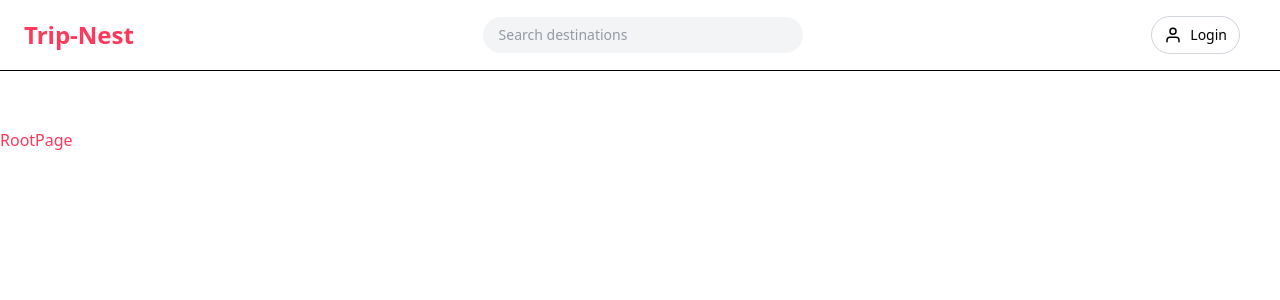
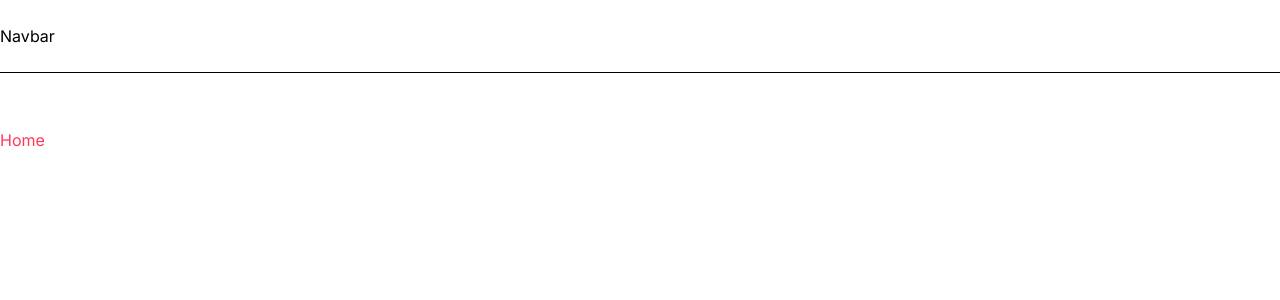
Before and after one commit to HerbertNtim/tripnestbnb, a Next.js app in the folder client/: page / in a window 1280 px wide. Shown: the top 300 px of the page. Built offline with nearby package versions, Linux system fonts and the light colour scheme.

Commit message:
implementing navbar

```diff
--- a/client/src/app/globals.css
+++ b/client/src/app/globals.css
@@ -3,4 +3,7 @@
 @theme {
   --color-airbnb: #ff385c;
   --color-airbnb-dark: #d50027;
+
+  --font-sans: 'Inter';
+  --font-heading: 'Poppins'
 }
--- a/client/src/app/layout.tsx
+++ b/client/src/app/layout.tsx
@@ -1,17 +1,18 @@
 import type { Metadata } from "next";
-import { Geist, Geist_Mono } from "next/font/google";
+import { Inter, Poppins } from "next/font/google";
 import './globals.css';
 import Navbar from "@/components/Navbar";
 
 
-const geistSans = Geist({
-  variable: "--font-geist-sans",
+const inter = Inter({
+  variable: "--font-inter",
   subsets: ["latin"],
 });
 
-const geistMono = Geist_Mono({
-  variable: "--font-geist-mono",
+const poppins = Poppins({
+  variable: "--font-poppins",
   subsets: ["latin"],
+  weight: ['400', '500', '600']
 });
 
 export const metadata: Metadata = {
@@ -27,7 +28,7 @@ export default function RootLayout({
   return (
     <html lang="en">
       <body
-        className={`${geistSans.variable} ${geistMono.variable} antialiased`}
+        className={`${inter.variable} ${poppins.variable} antialiased`}
       >
         <Navbar />
 
--- a/client/src/app/page.tsx
+++ b/client/src/app/page.tsx
@@ -1,9 +1,9 @@
 import React from 'react'
 
-const RootPage = () => {
+const Home = () => {
   return (
-    <div className='text-airbnb'>RootPage</div>
+    <div className='text-airbnb'>Home</div>
   )
 }
 
-export default RootPage
+export default Home;
--- a/client/src/components/Navbar.tsx
+++ b/client/src/components/Navbar.tsx
@@ -1,65 +1,11 @@
-"use client";
-import Link from "next/link";
-import { useState } from "react";
-import { FiMenu, FiX, FiUser } from "react-icons/fi";
+import React from 'react'
 
-const Navbar = () => {
-  const [isMenuOpen, setIsMenuOpen] = useState(false);
+function Navbar() {
+  return (
+    <nav className='w-full fixed top-0 left-0 py-6 border-b bg-white z-10'>
+      Navbar
+    </nav>
+  )
+}
 
-  return (
-    <nav className="w-full fixed top-0 left-0 bg-white border-b z-50">
-      <div className="max-w-7xl mx-auto px-6 py-4 flex justify-between items-center">
-        {/* Logo */}
-        <Link href="/" className="text-2xl font-bold text-airbnb">
-          Trip-Nest
-        </Link>
-
-        {/* Center Search (hidden on mobile) */}
-        <div className="hidden md:flex items-center bg-gray-100 rounded-full px-4 py-2 w-80">
-          <input
-            type="text"
-            placeholder="Search destinations"
-            className="bg-transparent outline-none flex-1 text-sm text-gray-700"
-          />
-        </div>
-
-        {/* User Section */}
-        <div className="flex items-center space-x-4">
-          <button
-            className="hidden md:flex items-center gap-2 border border-gray-300 rounded-full px-3 py-2 hover:shadow-md transition"
-          >
-            <FiUser size={18} />
-            <span className="text-sm">Login</span>
-          </button>
-
-          {/* Mobile Menu Toggle */}
-          <button
-            className="md:hidden p-2 border border-gray-300 rounded-md"
-            onClick={() => setIsMenuOpen(!isMenuOpen)}
-          >
-            {isMenuOpen ? <FiX size={22} /> : <FiMenu size={22} />}
-          </button>
-        </div>
-      </div>
-
-      {/* Mobile Dropdown */}
-      {isMenuOpen && (
-        <div className="md:hidden bg-white border-t shadow-sm px-6 py-4 space-y-3">
-          <input
-            type="text"
-            placeholder="Search destinations"
-            className="w-full bg-gray-100 rounded-full px-4 py-2 outline-none"
-          />
-          <Link href="/login" className="block text-gray-700 font-medium">
-            Login
-          </Link>
-          <Link href="/signup" className="block text-gray-700 font-medium">
-            Sign Up
-          </Link>
-        </div>
-      )}
-    </nav>
-  );
-};
-
-export default Navbar;
+export default Navbar
```
